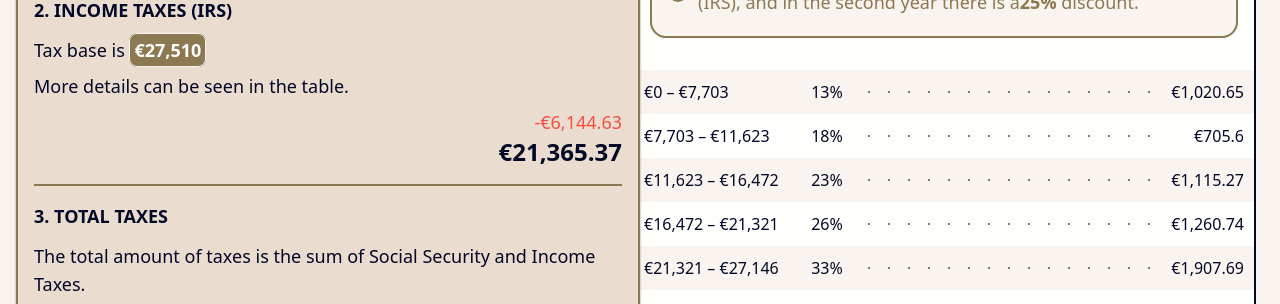
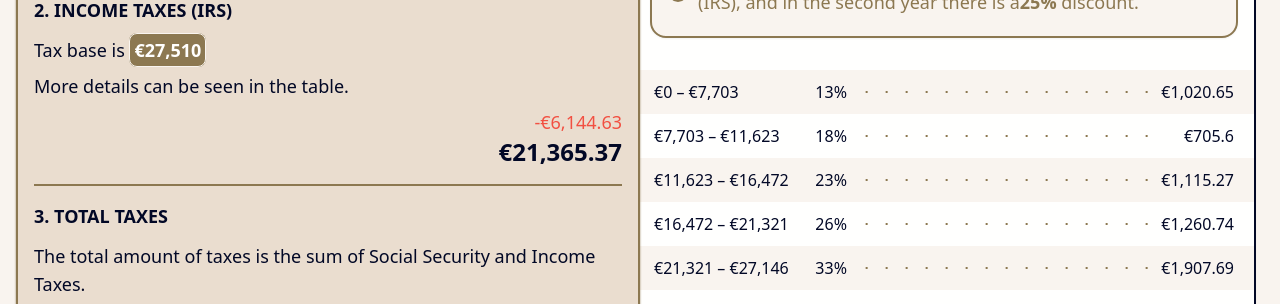
Before and after one commit to kalinichenko88/portugal-taxes, a React app: page / in a window 1280 px wide. Shown: the part 496-800 px from the top of the page. Built offline with nearby package versions, Linux system fonts and the light colour scheme.

Commit message:
fix table row padding

```diff
--- a/src/components/Details/IRS/RangeItem/styles.css
+++ b/src/components/Details/IRS/RangeItem/styles.css
@@ -1,6 +1,6 @@
 .item {
     @apply flex flex-row gap-x-2;
-    @apply p-2.5;
+    @apply px-5 py-2.5;
     @apply transition-colors duration-200 ease-in-out hover:!bg-button hover:text-white;
 
     > .range {
```
